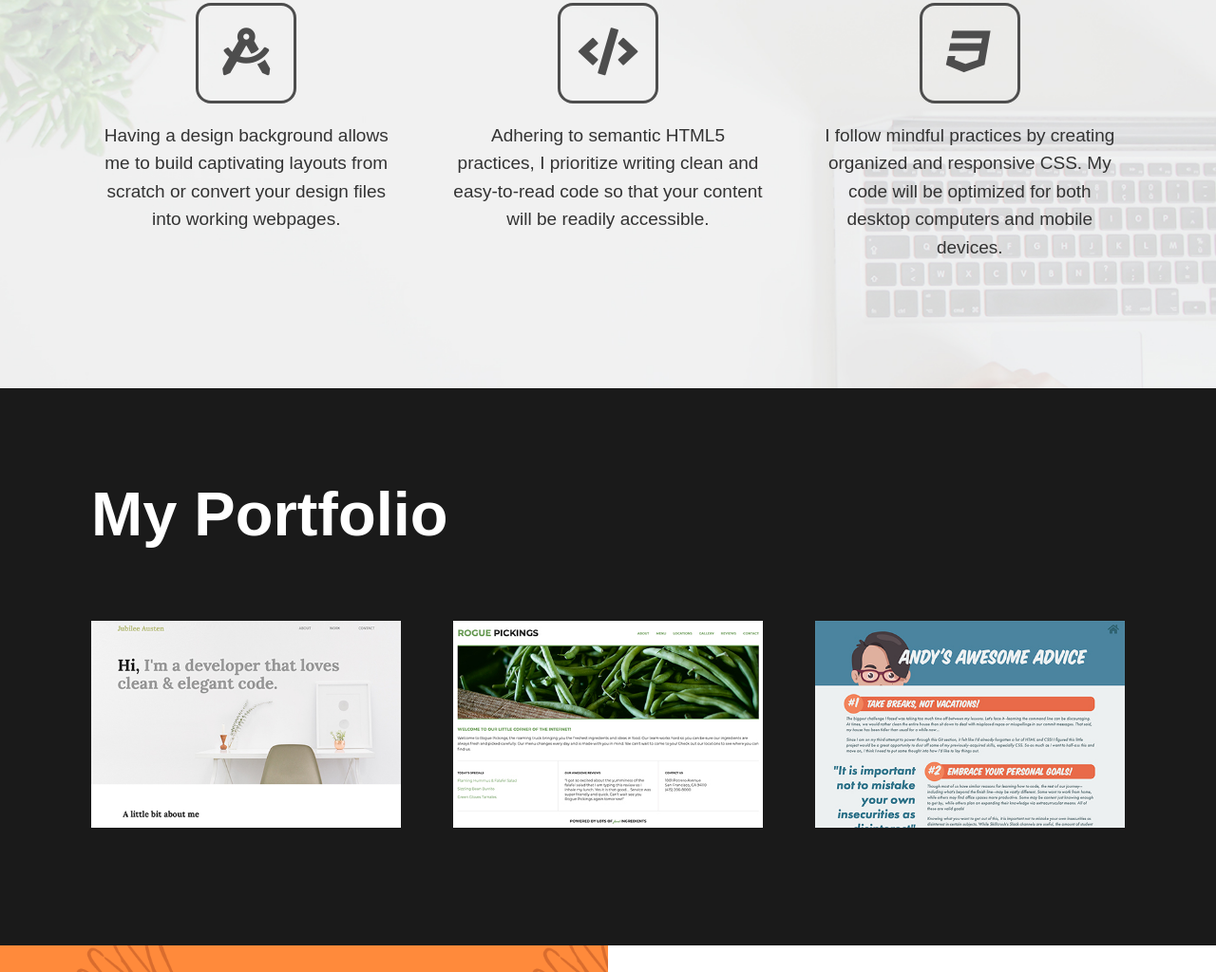
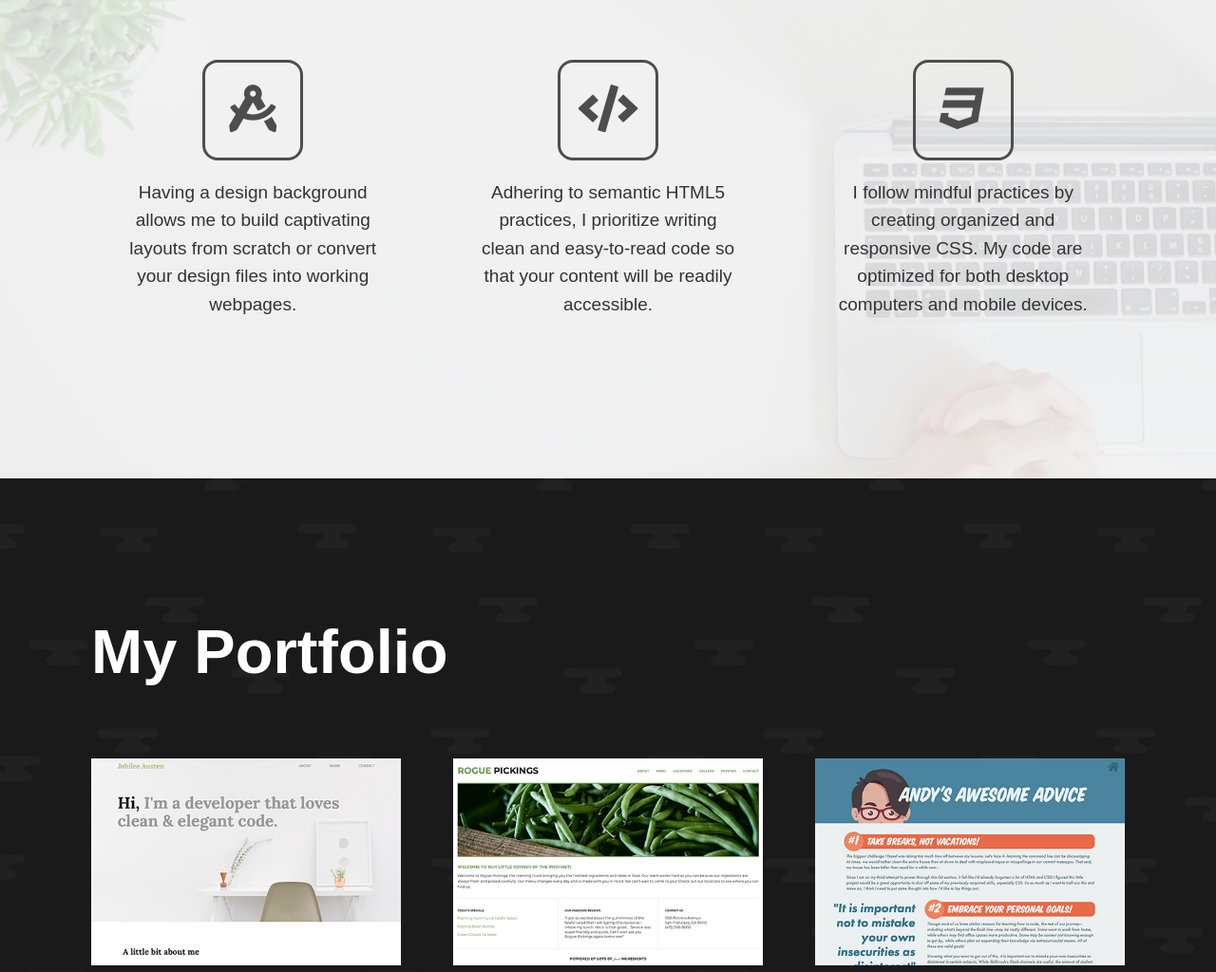
Before and after one commit to bitsparrow-dev/bitsparrow, a plain HTML site: page index.html in a window 1280 px wide. Shown: the part 787-1811 px from the top of the page at 95% size. Drawn offline with Linux system fonts and the light colour scheme; a web font is replaced by a local one.

Commit message:
adjusted section heights in work and portfolio

```diff
--- a/css/main.css
+++ b/css/main.css
@@ -112,8 +112,8 @@ header .learn-more:hover {
 #work > div {
 	max-width: 1400px;
 	margin: 0 auto;
-	padding: 115px 0;
- 	width: 85%;
+	padding: 175px 0 150px;
+ 	width: 80%;
 }
 
 #work .areas {
@@ -125,7 +125,7 @@ header .learn-more:hover {
 }
 
 #work .areas li {
-	width: 30%;
+	width: 27%;
 	text-align: center;
 }
 
@@ -150,13 +150,14 @@ header .learn-more:hover {
 #portfolio {
 	margin: 0;
 	background-color: #1a1a1a;
+	background-image: url('../img/background-contact.jpg');
 }
 
 #portfolio > div {
 	max-width: 1400px;
 	margin: 0 auto;
 	width: 85%;
-	padding: 100px 0;
+	padding: 150px 0;
 }
 
 #portfolio h2{
@@ -200,7 +201,7 @@ header .learn-more:hover {
 	display: none;
 	justify-content: center;
 	align-items: center;
-	background-color: rgba(0,0,0,0.75);
+	background-color: rgba(0,0,0,0.70);
 }
 
 #portfolio .sites li a:hover .overlay {
@@ -208,7 +209,7 @@ header .learn-more:hover {
 }
 
 #portfolio .sites li a .overlay h3 {
-	font-size: 25px;
+	font-size: 21px;
 	color: #ffffff;
 }
 
--- a/index.html
+++ b/index.html
@@ -42,7 +42,7 @@
 						</li>
 						<li>
 							<i class="fab fa-css3"></i>
-							<p>I follow mindful practices by creating organized and responsive CSS. My code will be optimized for both desktop computers and mobile devices.</p>
+							<p>I follow mindful practices by creating organized and responsive CSS. My code are optimized for both desktop computers and mobile devices.</p>
 						</li>
 					</ul>
 				</div>
```
